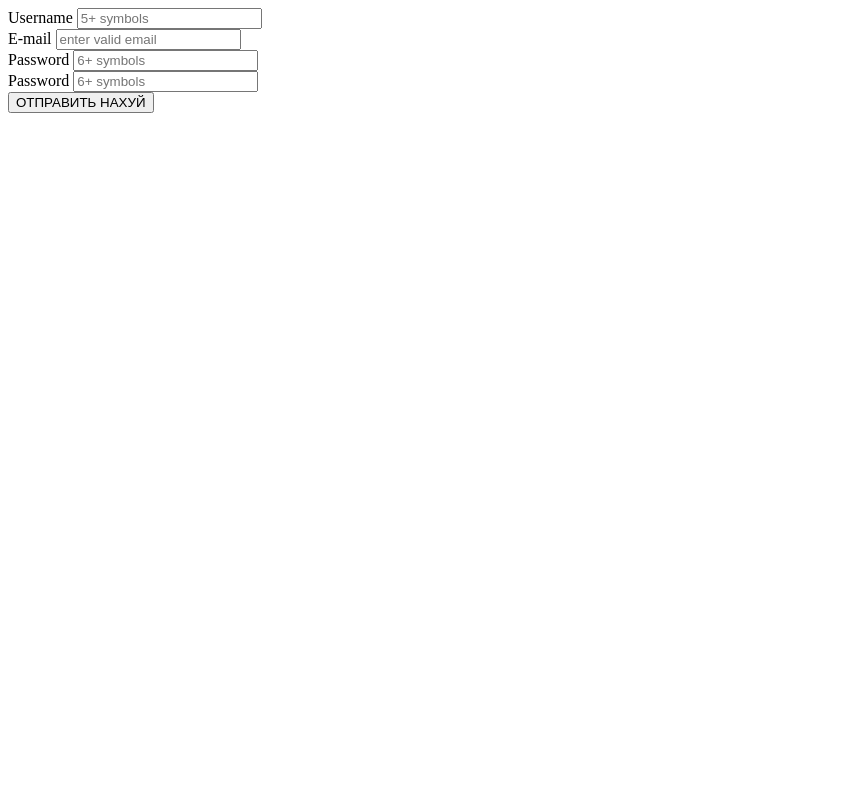
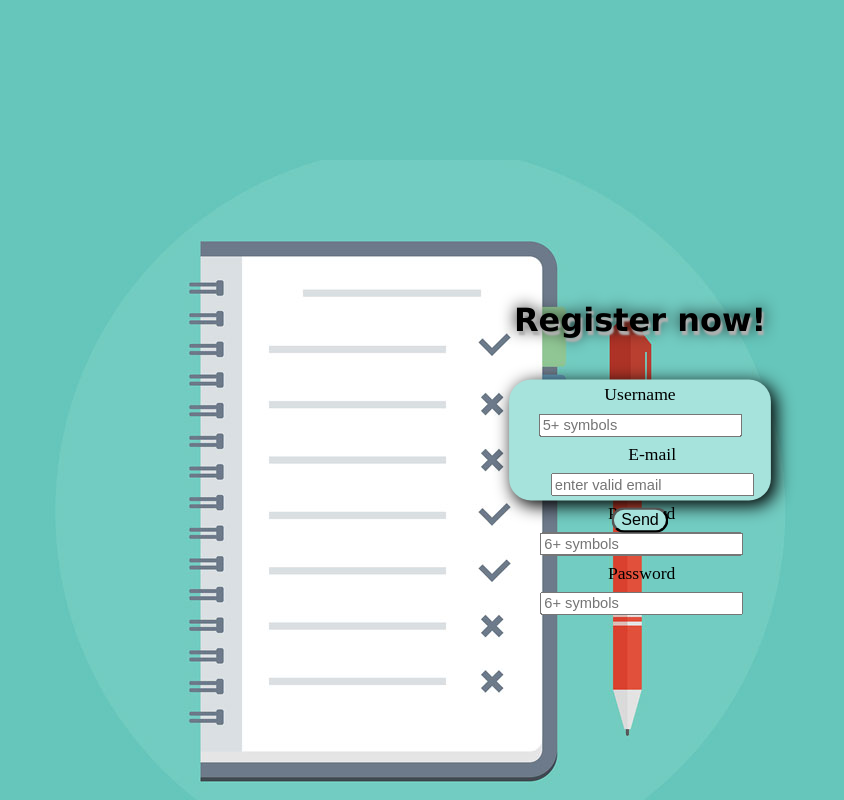
Before and after one commit to LightDashing/FlaskOrganizer, a Flask app: page / in a window 1280 px wide. Shown: the whole page, without its empty margins (0-844 px from the left). Run offline with Flask 2, Linux system fonts and the light colour scheme; parts of the project's set-up code (start-up, migrations or seed data) failed here and were passed over.

Commit message:
Sign in page was redesigned Added placeholder for log in page and all necessary

```diff
--- a/app.py
+++ b/app.py
@@ -6,16 +6,17 @@ app = Flask(__name__)
 @app.route('/', methods=['GET', 'POST'])
 def index():
     if request.method == 'GET':
-        return render_template('users.html')
+        return render_template('index.html', error=None)
     else:
         email = request.form['email']
         name = request.form['username']
         password = request.form['pw1']
         password_check = request.form['pw2']
-        if password != password_check: return "Passwords don't match!"
+        if password != password_check:
+            return render_template('index.html', error="passwords_dont_match")
         db = DBWork()
-        db.user_add(name, email, password)
-        db.commit()
+        if not db.user_add(name, email, password):
+            return render_template('index.html', error='already_exist')
         db.close()
         return redirect(url_for('users_page', name=name))
 
@@ -23,6 +24,15 @@ def index():
 
 @app.route('/users/<name>')
 def users_page(name):
-    return render_template('title.html', name=name.title())
+    return render_template('user.html', name=name.title())
+
+@app.route('/login', methods=['GET', 'POST'])
+def login():
+    if request.method == 'POST':
+        email = request.form['email']
+        password = request.form['pw1']
+        db = DBWork()
+        if not db.user_login(email, password):
+            pass
 
 app.run(debug=True)
--- /dev/null
+++ b/templates/index.html
@@ -0,0 +1,99 @@
+<!DOCTYPE html>
+<html lang="en">
+<head>
+    <meta charset="UTF-8">
+    <title>Register</title>
+    <style>
+        .SubmitButt {
+            border-radius: 20px;
+            position: fixed;
+            top: 65%;
+            left: 50%;
+            transform: translate(-50%, -50%) scale(110%);
+            background: #A6E3DC;
+        }
+
+        .SubmitButt:hover {
+            border-radius: 20px;
+            position: fixed;
+            top: 65%;
+            left: 50%;
+            transform: translate(-50%, -50%) scale(110%);
+            background: #5F958F;
+        }
+
+        .SignIn {
+            background: #A6E3DC;
+            border-radius: 20px;
+            font-family: "Ubuntu";
+            vertical-align: middle;
+            line-height: 27px;
+            text-align: center;
+            position: fixed;
+            top: 55%;
+            left: 50%;
+            transform: translate(-50%, -50%) scale(110%);
+            box-shadow: 4px 4px 15px 1px black;
+            width: 238px;
+            height: 110px;
+        }
+
+        .Text {
+            font-family: 'Ubuntu', 'Lucida Grande', 'Lucida Sans Unicode', 'Geneva', 'Verdana', sans-serif;
+            position: fixed;
+            top: 40%;
+            left: 50%;
+            transform: translate(-50%, -50%);
+            text-shadow: 2px 4px 2px #b0b0b0, 0 0 1em black;
+        }
+
+        .Message {
+            font-family: "Ubuntu";
+            position: fixed;
+            top: 49%;
+            left: 58%;
+            text-align: center;
+            color: red;
+            text-shadow: 2px 4px 2px #b0b0b0, 0 0 1em red;
+        }
+
+        body {
+            background: #66c6bb;
+            background-image: url(/static/img/background.jpg);
+            background-repeat: no-repeat;
+            background-position: -10vh 20vh;
+        }
+    </style>
+</head>
+<body>
+<div class="Text"><h1>Register now!</h1></div>
+<form method="POST">
+    <div class="SignIn">
+        <div>
+            <label>Username</label>
+            <input type='text' minlength="5" placeholder="5+ symbols" name="username" required>
+        </div>
+        <div style="padding-left: 22px;">
+            <label>E-mail</label>
+            <input type="email" placeholder="enter valid email" name="email" required>
+        </div>
+        <div style="padding-left: 3px;">
+            <label>Password</label>
+            <input type="password" minlength="6" placeholder="6+ symbols" name="pw1" required>
+        </div>
+        <div style="padding-left: 3px;">
+            <label>Password</label>
+            <input type="password" minlength="6" placeholder="6+ symbols" name="pw2" required>
+        </div>
+    </div>
+    <div class="SubmitButt">
+        <input class="SubmitButt" type="submit" value="Send">
+    </div>
+    <div class="Message">{% if error == 'passwords_dont_match' %}
+    <h2>Passwords aren't equal!</h2>
+    {% elif error == 'already_exist' %}
+    <h2>Username or user already exist!</h2>
+    {% endif %}</div>
+</form>
+</body>
+</html>
--- a/templates/users.html
+++ b/templates/login.html
@@ -2,14 +2,10 @@
 <html lang="en">
 <head>
     <meta charset="UTF-8">
-    <title>Ёпташлёптер</title>
+    <title>Login</title>
 </head>
 <body>
-    <form method="POST">
-        <div>
-            <label>Username</label>
-            <input type='text' minlength="5" placeholder="5+ symbols" name="username" required>
-        </div>
+<form method="POST">
         <div>
             <label>E-mail</label>
             <input type="email" placeholder="enter valid email" name="email" required>
@@ -19,10 +15,10 @@
             <input type="password" minlength="6" placeholder="6+ symbols" name="pw1" required>
         </div>
         <div>
-            <label>Password</label>
-            <input type="password" minlength="6" placeholder="6+ symbols" name="pw2" required>
+            <label>Remember me</label>
+            <input type="checkbox" name="remember">
         </div>
-        <input type="submit" value="ОТПРАВИТЬ НАХУЙ">
+        <input type="submit" value="ОТПРАВИТЬ">
     </form>
 </body>
 </html>
```
Also changed, not shown: database.py (+15 -11 lines), templates/title.html (deleted, +0 -10 lines), templates/user.html (added, +16 -0 lines), static/img/background.jpg (added), static/slavyane.png (deleted).
